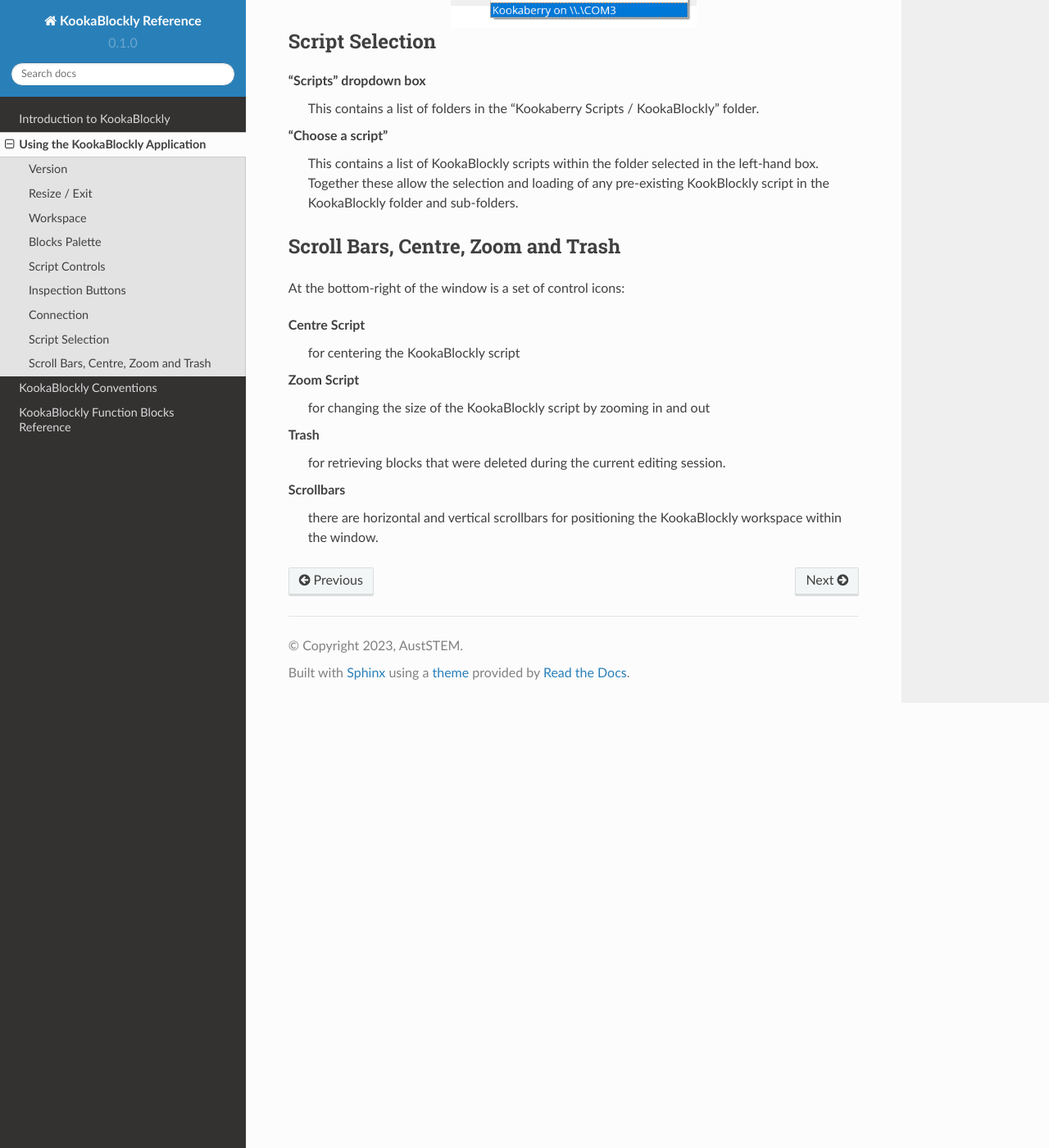
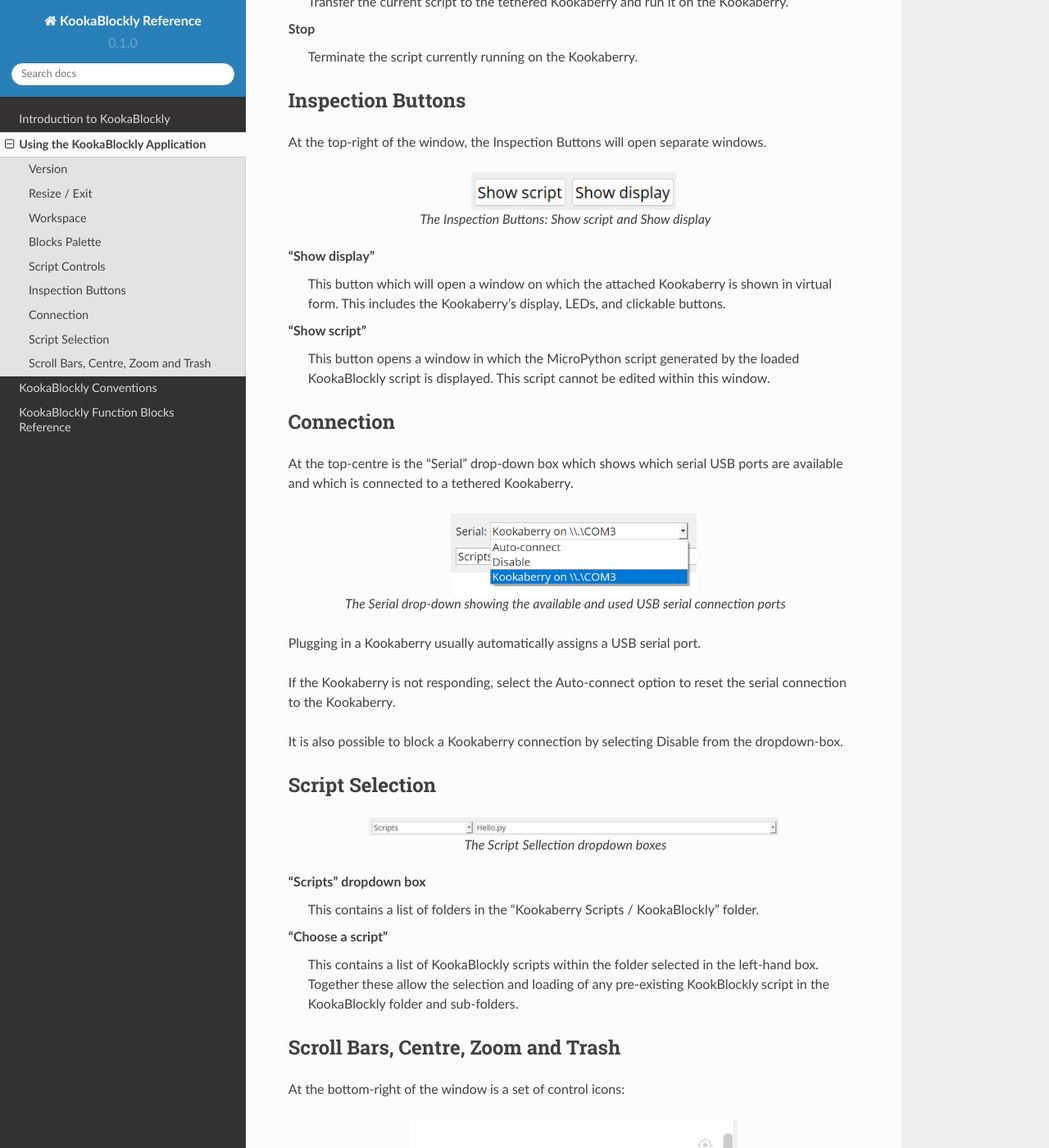
Before and after one commit to TDStrasser/KookaBlockly-Reference, a Sphinx documentation site: the page built from docs/source/using.rst, in a window 1280 px wide and 1400 px high, scrolled down 2563 px. Shown: the whole window at 82% size. Built offline with Sphinx 7.4.7 and the Read the Docs theme 2.0.0, drawn with Linux system fonts in a browser that asks for light colours; some of the changed text lies outside the part shown.

Commit message:
Updating images to titled figures

```diff
--- a/docs/source/using.rst
+++ b/docs/source/using.rst
@@ -41,7 +41,7 @@
 Click on any category to reveal the pallete of blocks, click on and drag the desired block to the workspace, position it and release to drop the block in place.
 
 
-.. image:: images/blocks-palette.png
+.. figure:: images/blocks-palette.png
    :width: 100
    :align: center
 
@@ -53,7 +53,7 @@
 At the top-left of the window, a set of buttons with which KookaBlockly scripts may be created, loaded, saved, run and stopped.
 
 
-.. image:: images/script-control-buttons.png
+.. figure:: images/script-control-buttons.png
    :width: 500
    :align: center
 
@@ -89,7 +89,7 @@
 At the top-right of the window, the Inspection Buttons will open separate windows.
 
 
-.. image:: images/show-script-display-buttons.png
+.. figure:: images/show-script-display-buttons.png
    :width: 250
    :align: center
 
@@ -107,15 +107,22 @@
 At the top-centre is the "Serial" drop-down box which shows which serial USB ports are available and which is connected to a tethered Kookaberry.
 
 
-.. image:: images/serial-dropdown.png
+.. figure:: images/serial-dropdown.png
    :width: 300
    :align: center
 
+   The Serial drop-down showing the available and used USB serial connection ports
+
+Plugging in a Kookaberry usually automatically assigns a USB serial port.
+
+If the Kookaberry is not responding, select the Auto-connect option to reset the serial connection to the Kookaberry.
+
+It is also possible to block a Kookaberry connection by selecting Disable from the dropdown-box.
 
 Script Selection
 ----------------
 
-.. image:: images/scripts-dropdowns.png
+.. figure:: images/scripts-dropdowns.png
    :width: 500
    :align: center
 
@@ -134,7 +141,7 @@
 
 At the bottom-right of the window is a set of control icons:
 
-.. image:: images/workspace-zoom-trash-scrollbars.png
+.. figure:: images/workspace-zoom-trash-scrollbars.png
    :width: 400
    :align: center
 
```
